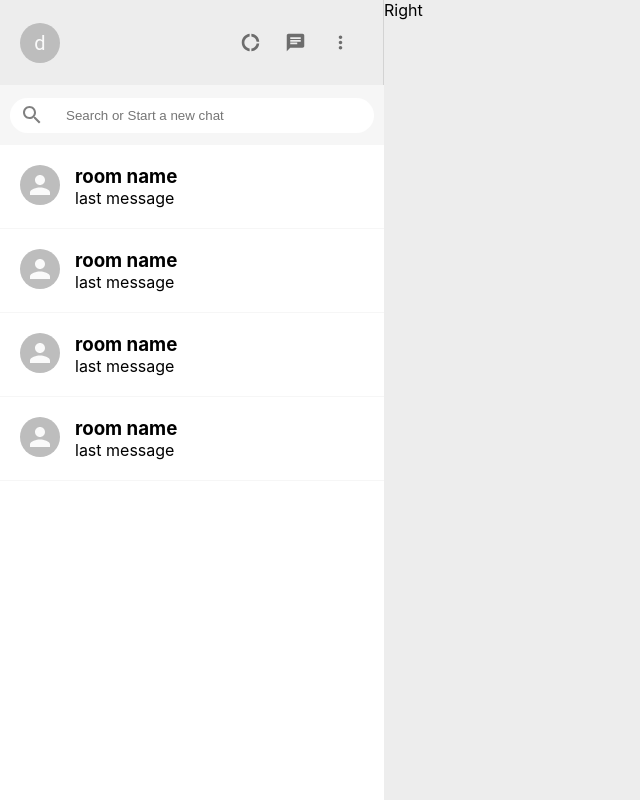
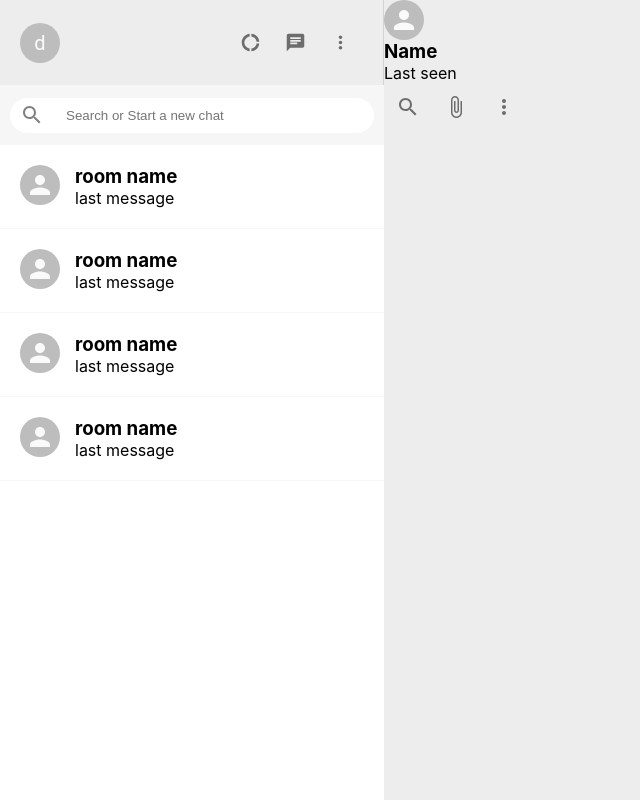
Before and after one commit to ravishukla86044/whatapp_frontend, a React (Create React App) app: page / in a window 1280 px wide. Shown: the whole page, without its empty margins (0-640 px from the left). Built offline with nearby package versions, Linux system fonts and the light colour scheme.

Commit message:
rightbox started

```diff
--- a/src/Components/RightBox/Rightbox.jsx
+++ b/src/Components/RightBox/Rightbox.jsx
@@ -1,12 +1,42 @@
+import { Avatar, IconButton } from "@material-ui/core";
 import styled from "styled-components";
+import SearchOutlinedIcon from "@material-ui/icons/SearchOutlined";
+import AttachFileOutlinedIcon from "@material-ui/icons/AttachFileOutlined";
+import MoreVertIcon from "@material-ui/icons/MoreVert";
 
 function RightBox() {
-  return <Right>Right</Right>;
+  return (
+    <Right>
+      <div className="rightHeader">
+        <Avatar></Avatar>
+        <div className="rightHeader_options">
+          <h3>Name</h3>
+          <p>Last seen</p>
+        </div>
+        <div className="rightHeader_icons">
+          <IconButton>
+            <SearchOutlinedIcon />
+          </IconButton>
+          <IconButton>
+            <AttachFileOutlinedIcon />
+          </IconButton>
+          <IconButton>
+            <MoreVertIcon />
+          </IconButton>
+        </div>
+      </div>
+    </Right>
+  );
 }
 
 const Right = styled.div`
   flex: 0.7;
   display: flex;
   flex-direction: column;
+
+  .rightHeader_options {
+  }
+  .rightHeader_icons {
+  }
 `;
 export { RightBox };
```
